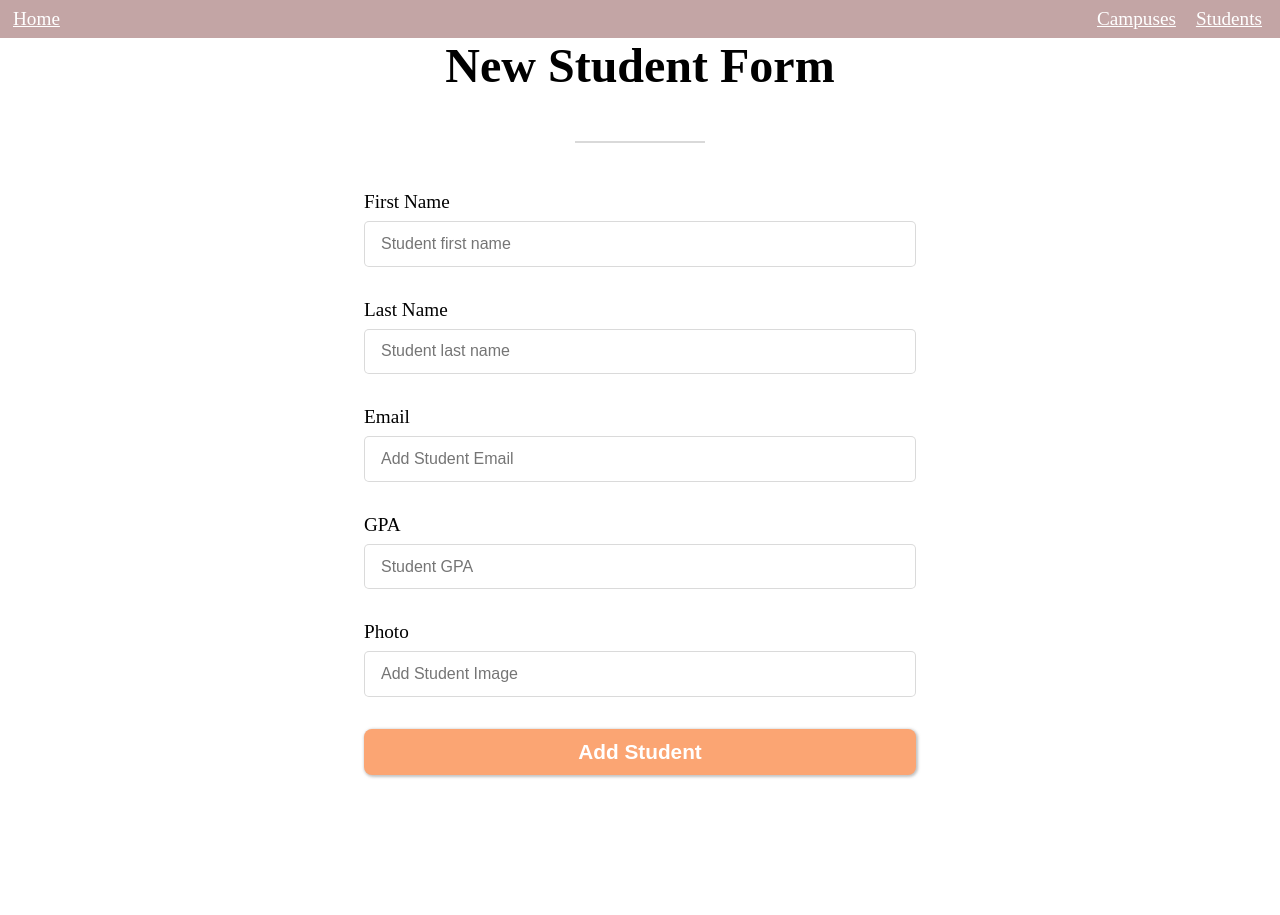
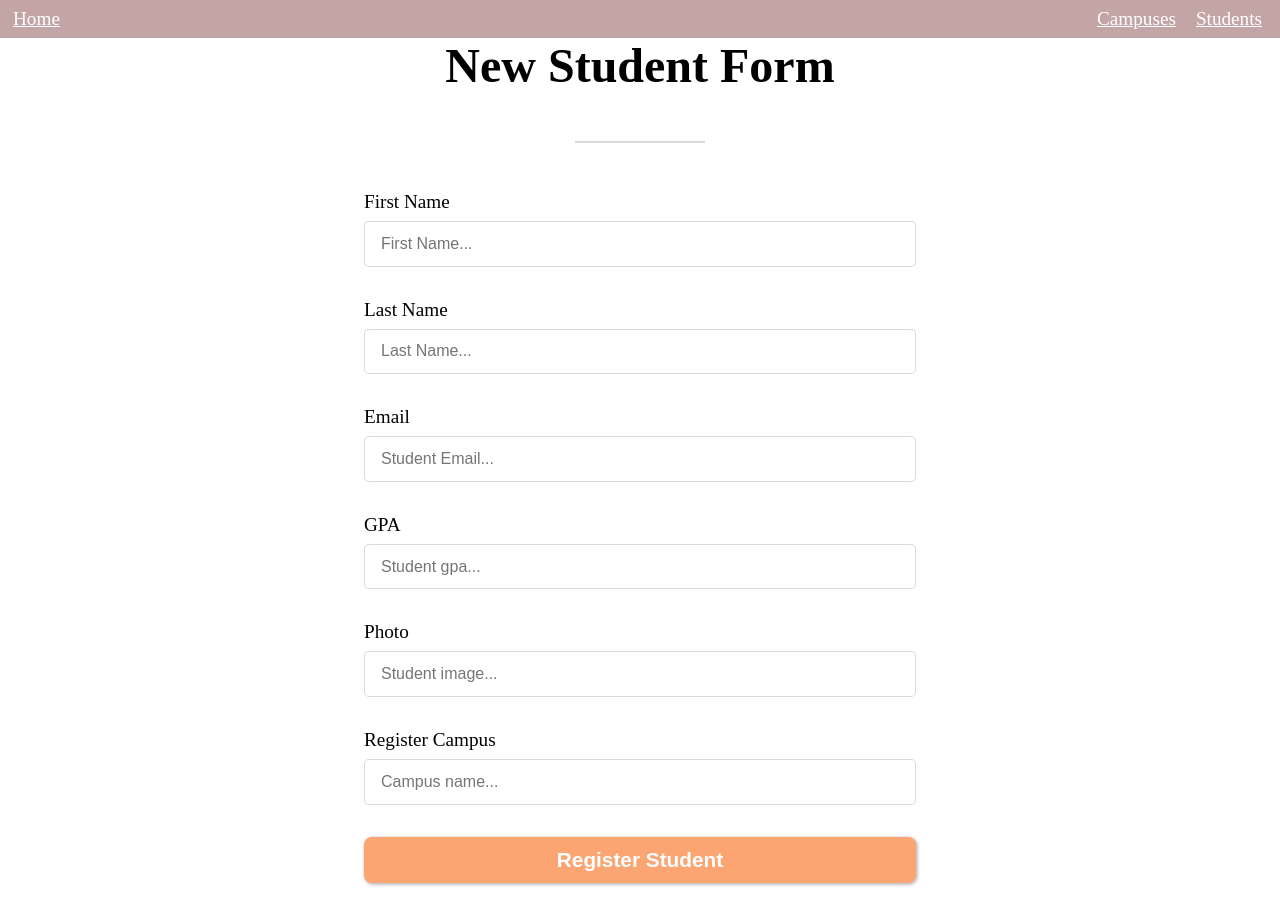
Before and after one commit to LeonardoGalan/Frontend_Campus_Crud_App, a React (Create React App) app in the folder crudapp/: page /students/student-form in a window 1280 px wide. Before the commit the page ends 807 px from the top, so only its background shows below. Built offline with nearby package versions, Linux system fonts and the light colour scheme; no server answers.

Commit message:
campus inputs for adding and editing students

```diff
--- a/crudapp/src/components/students/EditStudentForm.js
+++ b/crudapp/src/components/students/EditStudentForm.js
@@ -63,6 +63,8 @@ function EditStudentForm(props) {
         <input name="gpa" onChange={setVal} type="number" value={inputVal.gpa} />
         <label>Photo</label>
         <input name="imageUrl" onChange={setVal} type="text" value={inputVal.imageUrl} />
+        <label>Campus</label>
+        <input name="campusName" onChange={setVal} type="text" value={inputVal.campusName} />
         <button className="edit-student-btn link-buttons">Edit</button>
       </form>
     </div>
--- a/crudapp/src/components/students/StudentForm.js
+++ b/crudapp/src/components/students/StudentForm.js
@@ -26,6 +26,7 @@ function StudentForm() {
       email: event.target[2].value,
       gpa: event.target[3].value,
       imageUrl: event.target[4].value,
+      campusName: event.target[5].value,
     };
 
     axios
@@ -45,7 +46,7 @@ function StudentForm() {
         <label>First Name</label>
         <input
           name="firstName"
-          placeholder="Student first name"
+          placeholder="First Name..."
           onChange={setVal}
           type="text"
           value={inputVal.firstName}
@@ -53,7 +54,7 @@ function StudentForm() {
         <label>Last Name</label>
         <input
           name="lastName"
-          placeholder="Student last name"
+          placeholder="Last Name..."
           onChange={setVal}
           type="text"
           value={inputVal.lastName}
@@ -61,7 +62,7 @@ function StudentForm() {
         <label>Email</label>
         <input
           name="email"
-          placeholder="Add Student Email"
+          placeholder="Student Email..."
           onChange={setVal}
           type="text"
           value={inputVal.email}
@@ -69,7 +70,7 @@ function StudentForm() {
         <label>GPA</label>
         <input
           name="gpa"
-          placeholder="Student GPA"
+          placeholder="Student gpa..."
           onChange={setVal}
           type="number"
           value={inputVal.gpa}
@@ -77,13 +78,21 @@ function StudentForm() {
         <label>Photo</label>
         <input
           name="imageUrl"
-          placeholder="Add Student Image"
+          placeholder="Student image..."
           onChange={setVal}
           type="text"
           value={inputVal.imageUrl}
         />
+        <label>Register Campus</label>
+        <input
+          name="campusName"
+          placeholder="Campus name..."
+          onChange={setVal}
+          type="text"
+          value={inputVal.campusName}
+        />
 
-        <button className="add-student-btn link-buttons">Add Student</button>
+        <button className="add-student-btn link-buttons">Register Student</button>
       </form>
     </div>
   );
```
